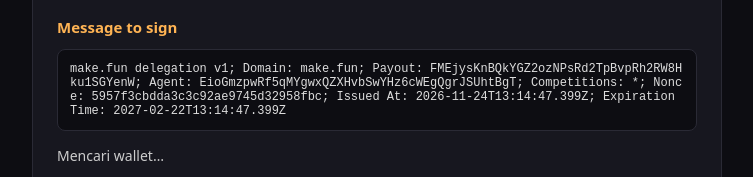
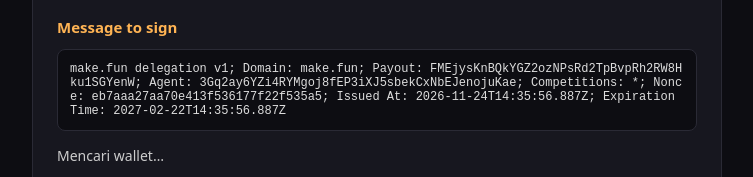
Before and after one commit to oxizbinance-aox/messy-delegate-sign, a plain HTML site: page index.html in a window 1280 px wide. Shown: the part 181-358 px from the top of the page, without its empty margins (263-1016 px from the left). Drawn offline with Linux system fonts and the light colour scheme.

Commit message:
Delegation v2: agent 3Gq2ay6Y (wallet that signs submits), payout FMEjysKn unchanged

```diff
--- a/index.html
+++ b/index.html
@@ -42,7 +42,7 @@
   <p>After you send the signature, Kang Muse registers the pin with make.fun. Entries signed before the pin still pay the agent wallet; entries signed after it pay your wallet.</p>
 </div>
 <script>
-const MESSAGE = "make.fun delegation v1; Domain: make.fun; Payout: FMEjysKnBQkYGZ2ozNPsRd2TpBvpRh2RW8Hku1SGYenW; Agent: EioGmzpwRf5qMYgwxQZXHvbSwYHz6cWEgQgrJSUhtBgT; Competitions: *; Nonce: 5957f3cbdda3c3c92ae9745d32958fbc; Issued At: 2026-11-24T13:14:47.399Z; Expiration Time: 2027-02-22T13:14:47.399Z";
+const MESSAGE = "make.fun delegation v1; Domain: make.fun; Payout: FMEjysKnBQkYGZ2ozNPsRd2TpBvpRh2RW8Hku1SGYenW; Agent: 3Gq2ay6YZi4RYMgoj8fEP3iXJ5sbekCxNbEJenojuKae; Competitions: *; Nonce: eb7aaa27aa70e413f536177f22f535a5; Issued At: 2026-11-24T14:35:56.887Z; Expiration Time: 2027-02-22T14:35:56.887Z";
 const EXPECTED = "FMEjysKnBQkYGZ2ozNPsRd2TpBvpRh2RW8Hku1SGYenW";
 document.getElementById('msg').textContent = MESSAGE;
 
```
